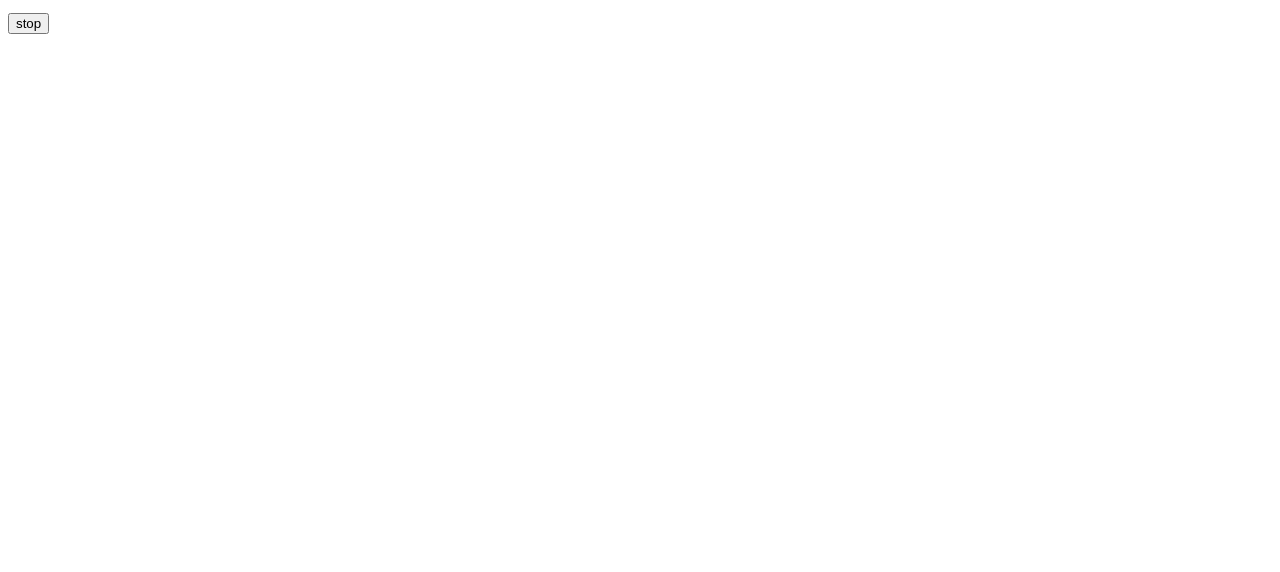
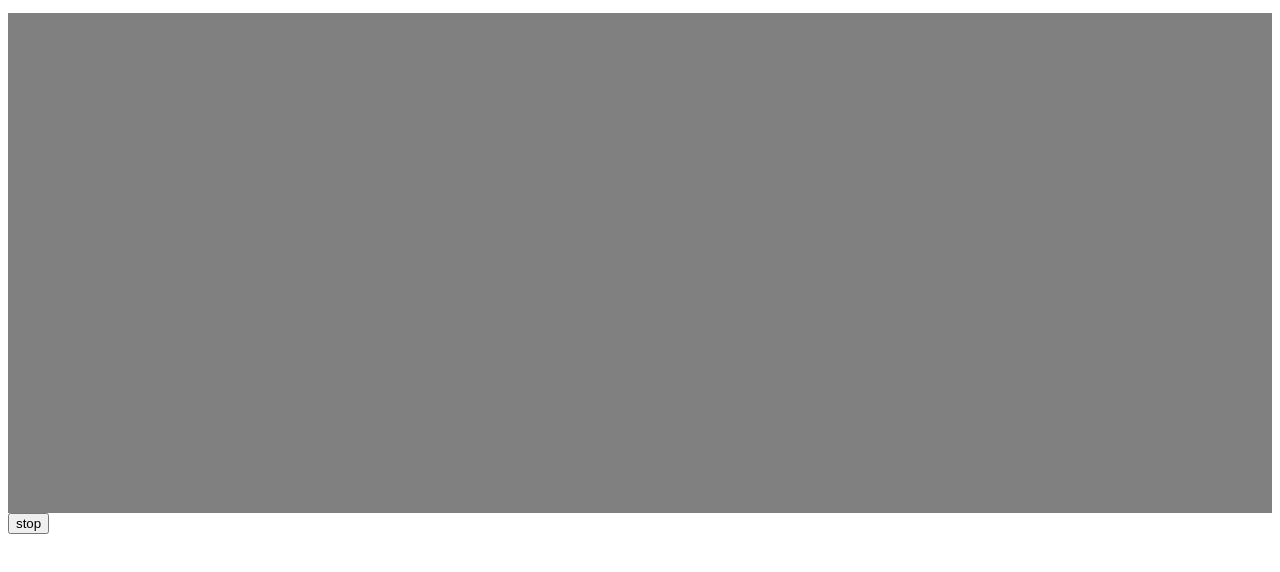
Before and after one commit to brumar/something, a plain HTML site: page index.html in a window 1280 px wide. Drawn offline with Linux system fonts and the light colour scheme.

Commit message:
improvements

```diff
--- a/index.html
+++ b/index.html
@@ -4,15 +4,18 @@
     <meta name="viewport" content="width=device-width, initial-scale=1.0">
   <meta charset="UTF-8">
 </head>
-<body style="height:1000px;font-family:monospace;" ontouchmove="touchmove()" onmousedown="mouseDown()" onmouseup="mouseUp()" ontouchstart="mouseDown()" ontouchend="mouseUp()" ontouchcancel="mouseUp()">
-
+<body>
+<div style="height:500px;background:grey;width:100%;font-family:monospace;" ontouchmove="touchmove()" onmousedown="mouseDown()" onmouseup="mouseUp()" ontouchstart="mouseDown()" ontouchend="mouseUp()" ontouchcancel="mouseUp()">
     <p id="myP">
     </p>
+</div>
+<div>
     <button onclick="finish()">stop</button>
     <p id="result">
     </p>
     <p id="cookies">
     </p>
+</div>
 <script>
 
 var started = false;
@@ -91,17 +94,16 @@ function mouseDown() {
     if (stoptracking == true){
         return
     }
-    nbdots = 1
+    nbdots = 0
     if(started == true){
         delta = Date.now() - previous;
         previous = Date.now();
-        nbdots = Math.max(Math.floor(delta / 1000),1);
+        nbdots = Math.floor(delta / 1000);
     }
     else{
-    started = true;
-    previous = Date.now();
-    initial_time = Date.now();
-
+        started = true;
+        previous = Date.now();
+        initial_time = Date.now();
     }
 
   document.getElementById("myP").innerHTML = document.getElementById("myP").innerHTML + "_".repeat(nbdots);
@@ -113,7 +115,7 @@ function mouseUp() {
     }
         delta = Date.now() - previous;
         previous = Date.now();
-        nbdots = Math.max(Math.floor(delta / 1000),1);
+        nbdots = Math.floor(delta / 1000);
   document.getElementById("myP").innerHTML = document.getElementById("myP").innerHTML + "—".repeat(nbdots);
 }
 </script>
```
